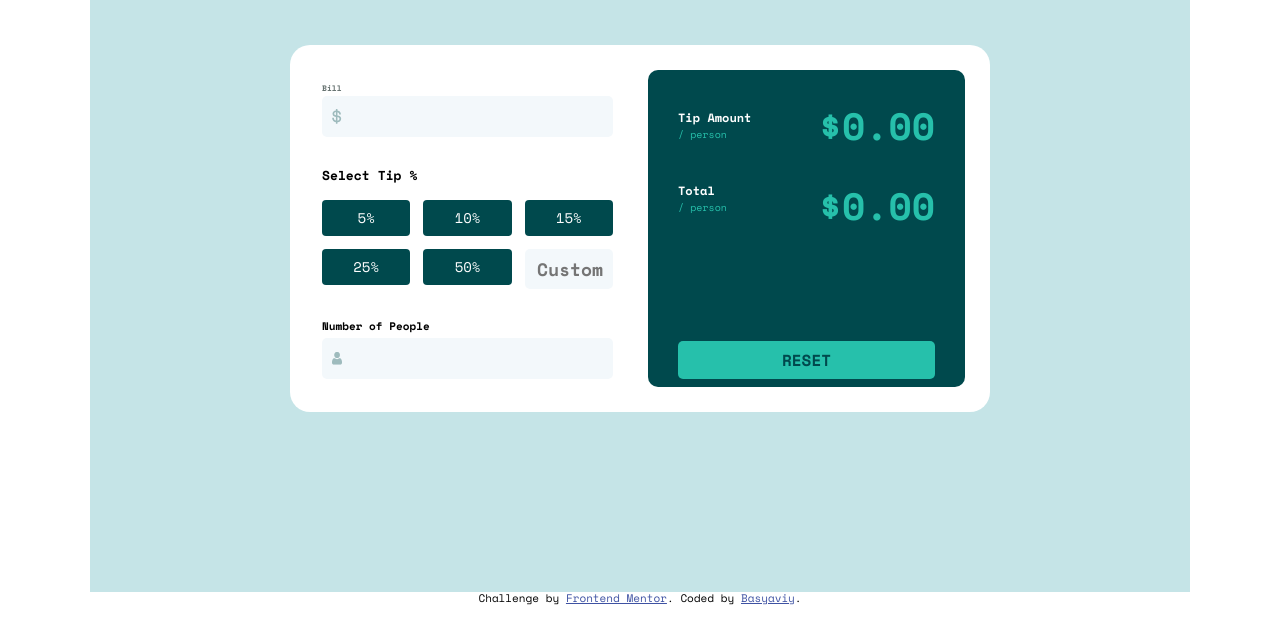
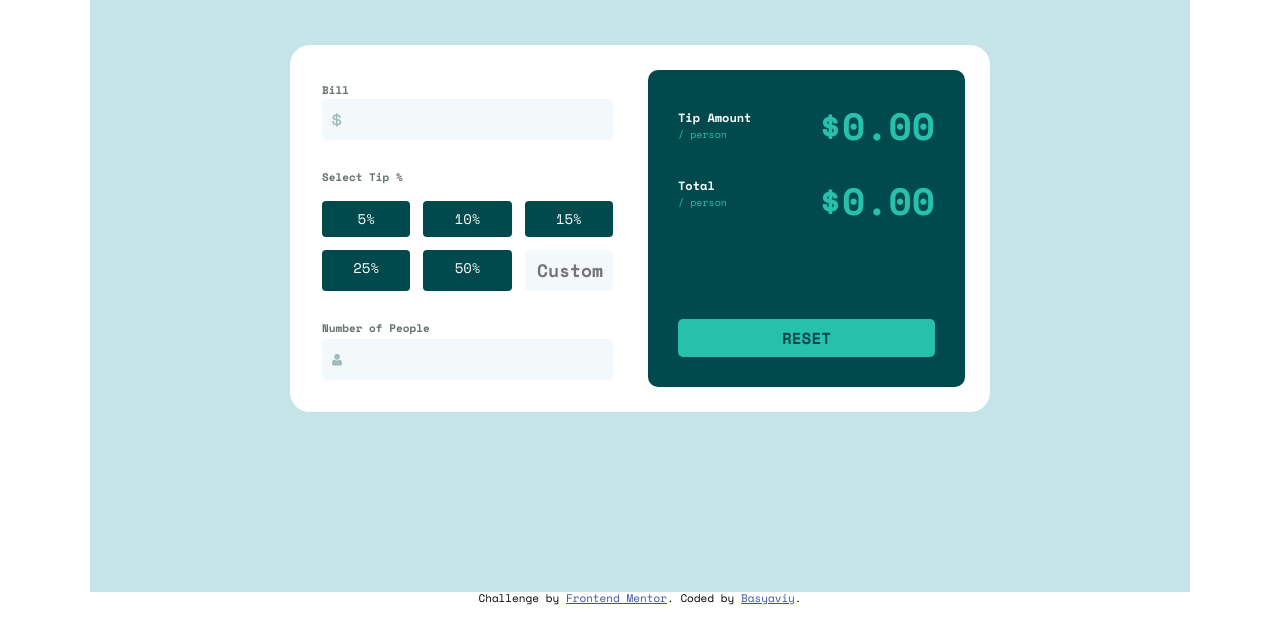
Before and after one commit to Basyaviy/basyaviy.github.io, a plain HTML site: page works/tip-calculator-app-main/index.html in a window 1280 px wide. Shown: the part 242-886 px from the top of the page. Drawn offline with nearby package versions, Linux system fonts and the light colour scheme.

Commit message:
correct errors indicateв by the site

```diff
--- a/works/tip-calculator-app-main/index.html
+++ b/works/tip-calculator-app-main/index.html
@@ -14,32 +14,32 @@
 </head>
 
 <body>
-    <main class="wrapper">
+    <div class="wrapper">
         <div class="container">
             <h1> Tip calculator app</h1>
             <img class="logo" src="images/logo.svg" alt="logo">
             <main class="calc">
                 <div class="calc__buttons">
-                    <p class="calc__buttons-bill">Bill</p>
+                    <p class="calc__buttons-bill text-style">Bill</p>
                     <div class="calc__buttons-input-bill field">
-                        <input type="number" name="bill" id="bill">
+                        <input type="number" name="bill" id="bill" aria-label="bill">
                         <img src="images/icon-dollar.svg" alt="dollar">
                     </div>
-                    <p class="calc__buttons-select">Select Tip %</p>
+                    <p class="calc__buttons-select text-style">Select Tip %</p>
                     <div class="calc__grid">
-                        <label class="calc__grid-item"><input class="calc__grid-item-input" type="radio" name="percent" value="5"><p>5%</p></label>
-                        <label class="calc__grid-item"><input class="calc__grid-item-input" type="radio" name="percent" value="10"><p>10%</p></label>
-                        <label class="calc__grid-item"><input class="calc__grid-item-input" type="radio" name="percent" value="15"><p>15%</p></label>
-                        <label class="calc__grid-item"><input class="calc__grid-item-input" type="radio" name="percent" value="25"><p>25%</p></label>
-                        <label class="calc__grid-item"><input class="calc__grid-item-input" type="radio" name="percent" value="50"><p>50%</p></label>
+                        <label class="calc__grid-item"><input class="calc__grid-item-input" type="radio" name="percent" value="5" aria-label="5%">5%</label>
+                        <label class="calc__grid-item"><input class="calc__grid-item-input" type="radio" name="percent" value="10" aria-label="10%">10%</label>
+                        <label class="calc__grid-item"><input class="calc__grid-item-input" type="radio" name="percent" value="15" aria-label="15%">15%</label>
+                        <label class="calc__grid-item"><input class="calc__grid-item-input" type="radio" name="percent" value="25" aria-label="25%">25%</label>
+                        <label class="calc__grid-item"><input class="calc__grid-item-input" type="radio" name="percent" value="50" aria-label="50%">50%</label>
                         <div class="field">
-                            <input placeholder="Custom" type="number" name="percent-custom" id="custom">
+                            <input placeholder="Custom" type="number" name="percent-custom" id="custom" aria-label="custom">
                         </div>
                     </div>
 
-                    <p class="calc__buttons-num-of-people">Number of People</p>
+                    <p class="calc__buttons-num-of-people text-style">Number of People</p>
                     <div class="calc__buttons-input-person field">
-                        <input type="number" name="person" id="person">
+                        <input type="number" name="person" id="person" aria-label="person">
                         <img src="images/icon-person.svg" alt="person">
                     </div>
                 </div>
@@ -60,7 +60,7 @@
                             <p class="grid__num" id="total">0.00</p>
                         </div>
                         <div class="grid__btn-reset grid__big">
-                            <input type="button" onclick="my_reset()" value="RESET">
+                            <input type="button" onclick="my_reset()" value="RESET" aria-label="reset button">
                         </div>
                     </div>
                 </div>
@@ -71,7 +71,7 @@
         <footer class="attribution">
             Challenge by <a href="https://www.frontendmentor.io?ref=challenge" target="_blank">Frontend Mentor</a>. Coded by <a href="https://basyaviy.github.io/">Basyaviy</a>.
         </footer>
-    </main>
+    </div>
     <script src="js/script.js"></script>
 </body>
 
--- a/works/tip-calculator-app-main/scss/style.scss
+++ b/works/tip-calculator-app-main/scss/style.scss
@@ -55,12 +55,8 @@ h1 {
             padding: 5px;
         }
         &-bill {
-            font-size: 8px;
-            font-weight: 700;
-            color: $textColor;
             @media(max-width: 700px) {
                 margin-top: 12px;
-                font-size: 14px;
             }
         }
         &-input-bill {
@@ -70,21 +66,14 @@ h1 {
             }
         }
         &-select {
-            font-size: 13px;
-            font-weight: 700;
             margin-top: 31px;
             @media(max-width: 700px) {
-                font-size: 16px;
                 margin-top: 32px;
             }
         }
         &-num-of-people {
-            font-size: 11px;
-            font-weight: 700;
             margin-top: 31px;
             @media(max-width: 700px) {
-                font-size: 16px;
-                font-weight: 700;
                 margin-top: 37px;
             }
         }
@@ -104,13 +93,6 @@ h1 {
             grid-gap: 17px;
         }
         &-item {
-            & input {
-                display: none;
-            }
-            & input:checked+p {
-                background-color: $strongCyan;
-            }
-            p {
             font-size: 14px;
             display: block;
             width: 100%;
@@ -123,6 +105,11 @@ h1 {
             @media(max-width: 700px) {
                 font-size: 23px;
             }
+            & input {
+                display: none;
+            }
+            & input:checked+p {
+                background-color: $strongCyan;
             }
         }
     }
@@ -133,7 +120,7 @@ h1 {
         background-color: $veryDarkCyan;
         font-size: 20px;
         border-radius: 10px;
-        padding: 8px 30px;
+        padding: 12px 30px 30px 30px;
         @media(max-width: 700px) {
             margin-top: 30px;
             width: 325px;
@@ -212,6 +199,15 @@ h1 {
     }
 }
 
+.text-style {
+    color: $textColor;
+    font-size: 11px;
+    font-weight: 700;
+    @media(max-width: 700px) {
+        font-size: 15px;
+    }
+}
+
 // пришлось повысить приоритет
 .gray.custom {
     background-color: $backgroundField;
```
Also changed, not shown: works/tip-calculator-app-main/css/style.css. Lines whose indentation alone changed are shown as unchanged.
